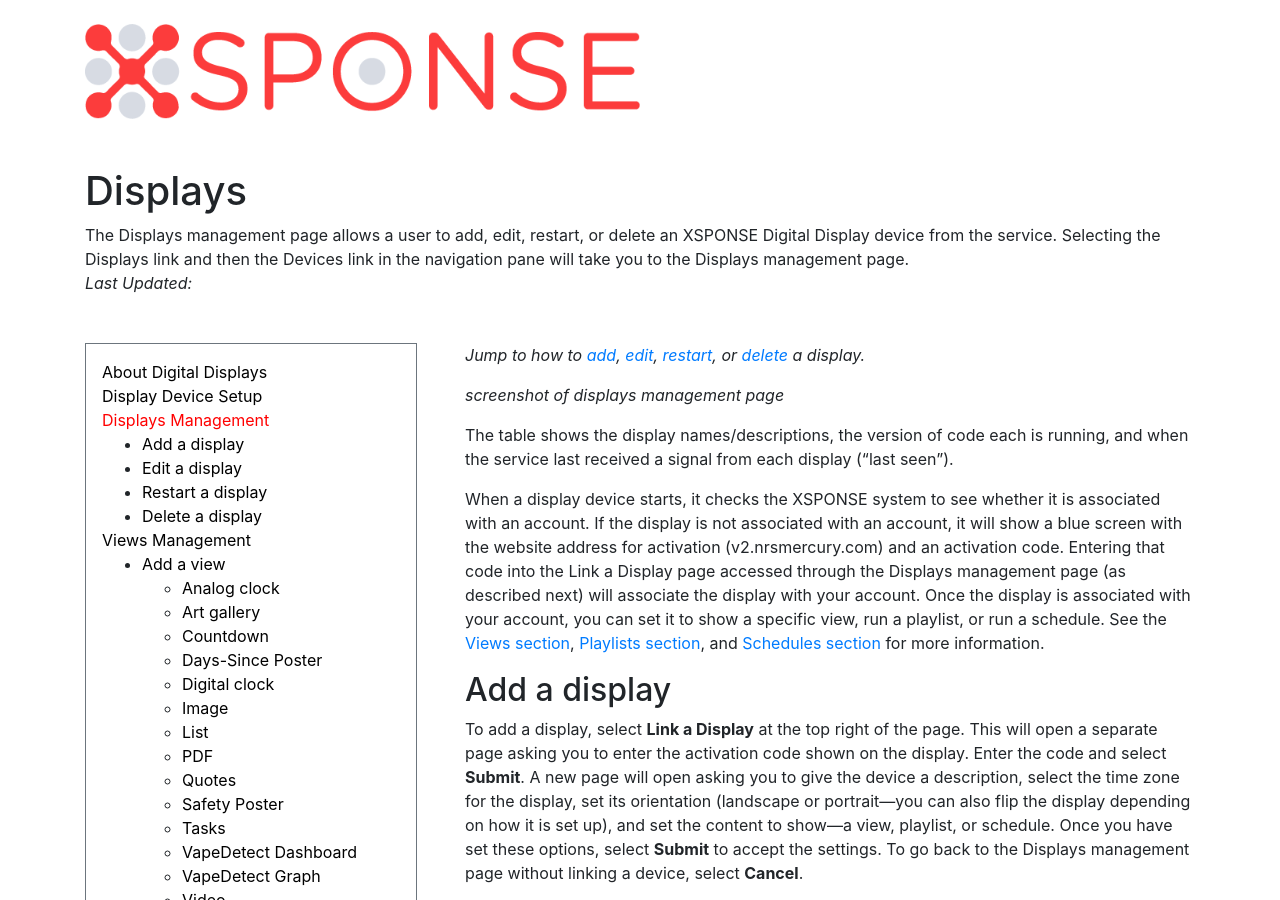
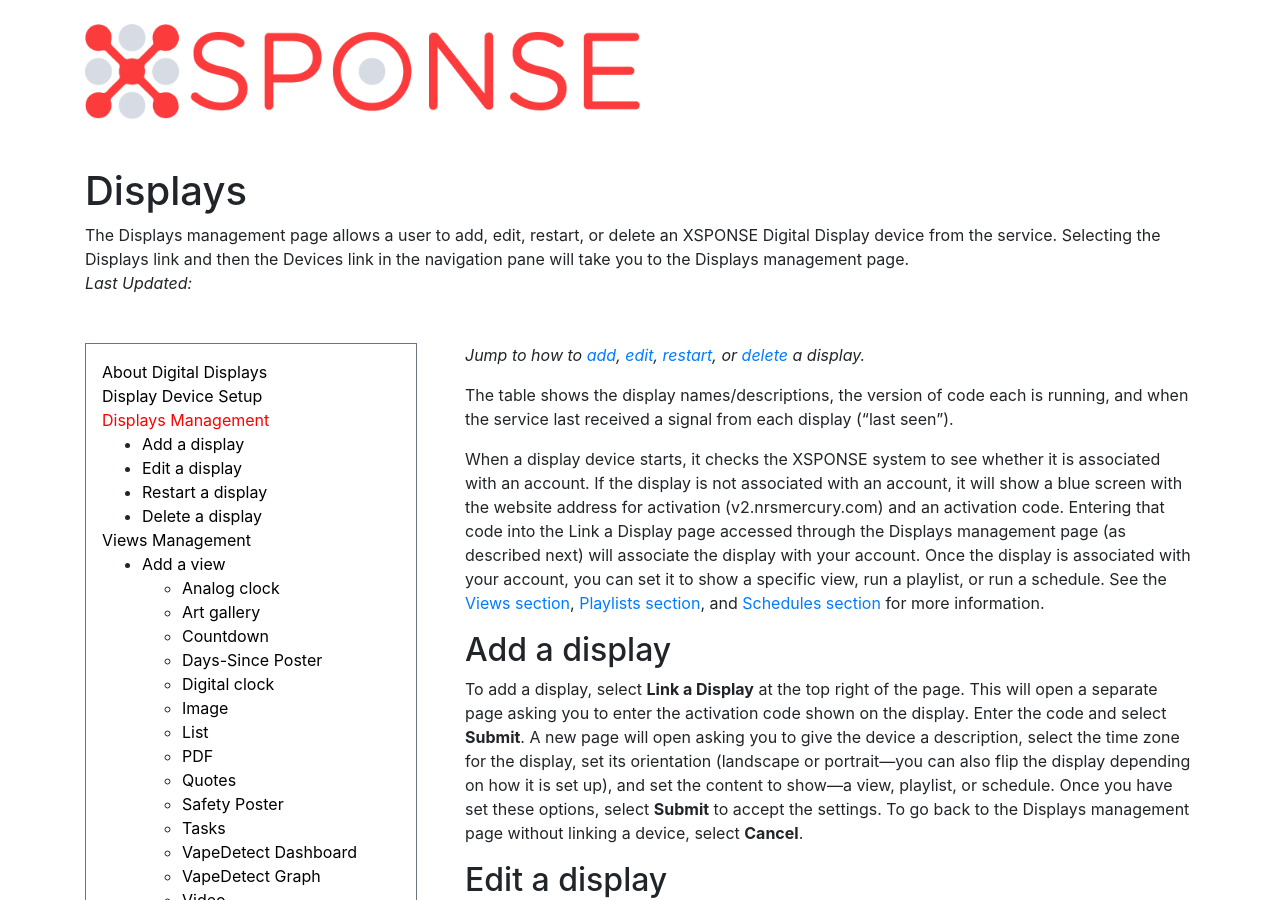
Before and after one commit to NrsSystems/docs, a Jekyll site: the page built from digital-displays/displays-management.md, in a window 1280 px wide and 900 px high. Built offline with Jekyll 4.4.1, drawn with Linux system fonts in a browser that asks for light colours; our own code applies the rules of GitHub Pages for plain Markdown files.

Commit message:
Update displays-management.md
Removed screenshot placeholder.

```diff
--- a/digital-displays/displays-management.md
+++ b/digital-displays/displays-management.md
@@ -3,8 +3,6 @@ title: Displays
 abstract: The Displays management page allows a user to add, edit, restart, or delete an XSPONSE Digital Display device from the service. Selecting the Displays link and then the Devices link in the navigation pane will take you to the Displays management page.
 ---
 *Jump to how to [add](displays-management.md#add-a-display), [edit](displays-management.md#edit-a-display), [restart](displays-management.md#restart-a-display), or [delete](displays-management.md#delete-a-display) a display.*
-
-> _screenshot of displays management page_
 
 The table shows the display names/descriptions, the version of code each is running, and when the service last received a signal from each display (“last seen”).
 
```
